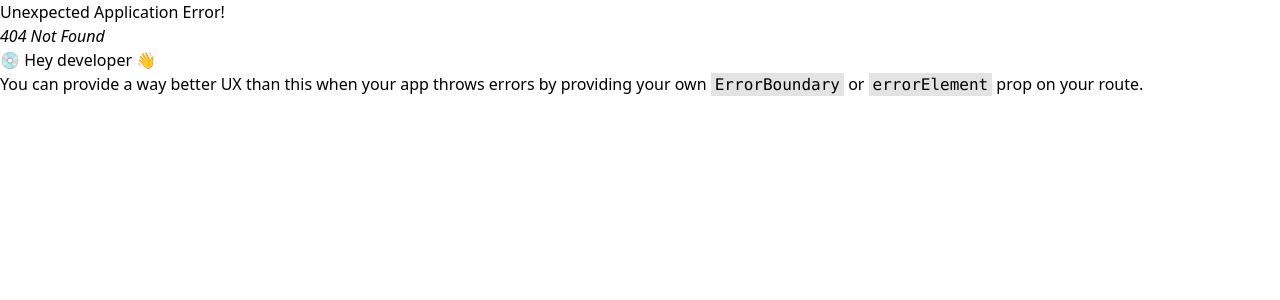
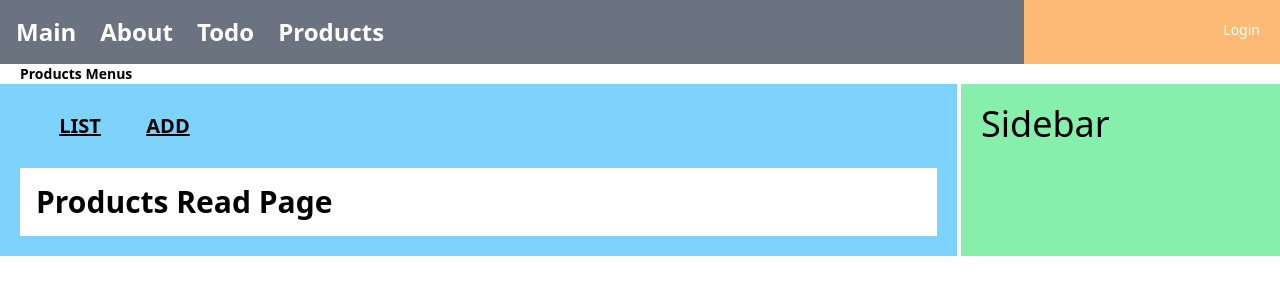
Before and after one commit to LGJ420/study1_front, a React (Create React App) app: page /products/read/1 in a window 1280 px wide. Before the commit this address had no page. Shown: the top 300 px of the page. Built offline with nearby package versions, Linux system fonts and the light colour scheme; the HTML template or start-up script is replaced by a standard one.

Commit message:
6.4 조회 페이지와 조회 컴포넌트

```diff
--- /dev/null
+++ b/src/pages/products/ReadPage.js
@@ -0,0 +1,12 @@
+const ReadPage = () => {
+
+    return (
+        <div className="p-4 w-full bg-white">
+            <div className="text-3xl font-extrabold">
+                Products Read Page
+            </div>
+        </div>
+    )
+}
+
+export default ReadPage;
--- a/src/router/productsRouter.js
+++ b/src/router/productsRouter.js
@@ -6,6 +6,7 @@ const productsRouter = () => {
     const Loading = <div>Loading....</div>
     const ProductsList = lazy(()=>import("../pages/products/ListPage"))
     const ProductsAdd = lazy(()=>import("../pages/products/AddPage"))
+    const ProductsRead = lazy(()=>import("../pages/products/ReadPage"))
 
     return [
         {
@@ -19,6 +20,10 @@ const productsRouter = () => {
         {
             path: "add",
             element: <Suspense fallback={Loading}><ProductsAdd /></Suspense>
+        },
+        {
+            path: "read/:pno",
+            element: <Suspense fallback={Loading}><ProductsRead /></Suspense>
         }
     ];
 }
```
